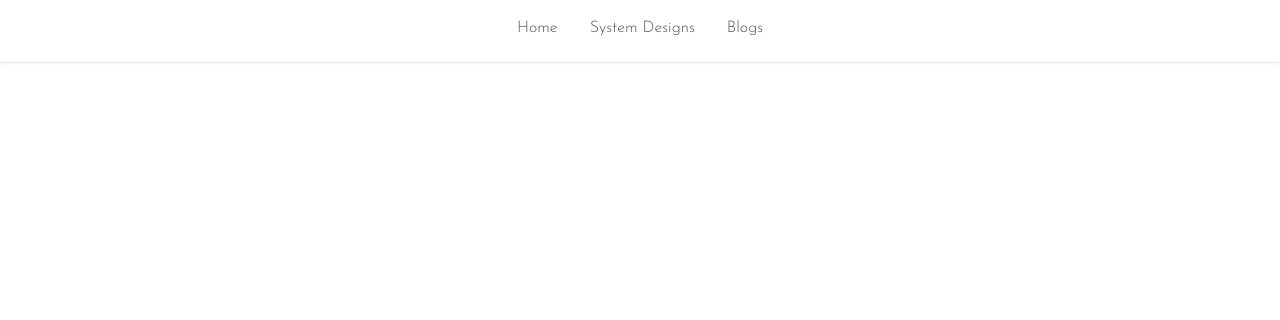
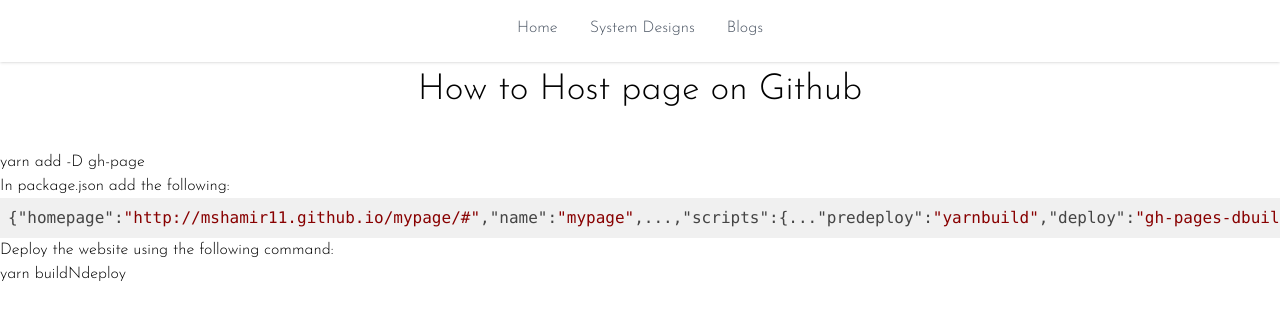
Before and after one commit to mshamir11/mypage, a React (Create React App) app: page /#/blogs/host-page-on-ghpage in a window 1280 px wide. Shown: the top 320 px of the page. Built offline with nearby package versions, Linux system fonts and the light colour scheme; a web font is replaced by a local one.

Commit message:
Add blog on how to host github
Fixes #5

```diff
--- a/package.json
+++ b/package.json
@@ -17,6 +17,7 @@
 		"react-responsive-carousel": "^3.2.23",
 		"react-router-dom": "^6.10.0",
 		"react-scripts": "^5.0.1",
+		"react-syntax-highlighter": "^15.5.0",
 		"typescript": "^4.4.2",
 		"web-vitals": "^2.1.0",
 		"yarn-audit-fix": "^9.3.10"
@@ -49,6 +50,7 @@
 		]
 	},
 	"devDependencies": {
+		"@types/react-syntax-highlighter": "^15.5.6",
 		"gh-pages": "^5.0.0",
 		"tailwindcss": "^3.3.1"
 	}
--- a/src/UrlRoutes.tsx
+++ b/src/UrlRoutes.tsx
@@ -2,12 +2,16 @@ import { Routes, Route } from "react-router-dom";
 import { Home } from "./pages/Home";
 import { CommunityRides } from "./pages/designs/CommunityRides";
 import { Designs } from "./pages/Designs";
+import { Blogs } from "./pages/Blogs";
+import { HostPageOnGithub } from "./pages/blogs/HostPageOnGithub";
 
 export const UrlRoutes = () => {
 	return (
 		<Routes>
 			<Route path="/" element={<Home />}></Route>
 			<Route path="/designs" element={<Designs />}></Route>
+			<Route path="/blogs" element={<Blogs />}></Route>
+			<Route path="/blogs/host-page-on-ghpage" element={<HostPageOnGithub />}></Route>
 			<Route path="/designs/community-rides" element={<CommunityRides />}></Route>
 		</Routes>
 	);
--- /dev/null
+++ b/src/pages/Blogs.tsx
@@ -0,0 +1,12 @@
+export const Blogs = () => {
+	return (
+		<div>
+			<h1 className="flex justify-center text-4xl">Placeholder for Blogs</h1>
+			<ul>
+				<li>
+					<a href="#/blogs/host-page-on-ghpage">How to host a page on Github</a>
+				</li>
+			</ul>
+		</div>
+	);
+};
--- /dev/null
+++ b/src/pages/blogs/HostPageOnGithub.tsx
@@ -0,0 +1,26 @@
+import SyntaxHighlighter from "react-syntax-highlighter";
+
+export const HostPageOnGithub = () => {
+	return (
+		<div>
+			<h1 className="flex justify-center text-4xl mb-10">How to Host page on Github</h1>
+			<div className="container">
+				<ol>
+					<li>yarn add -D gh-page</li>
+					In package.json add the following:
+					<li>
+						<SyntaxHighlighter language="json">
+							{
+								'{"homepage":"http://mshamir11.github.io/mypage/#","name":"mypage",...,"scripts":{..."predeploy":"yarnbuild","deploy":"gh-pages-dbuild","buildNdeploy":"react-scriptsbuild&&yarndeploy",...}}'
+							}
+						</SyntaxHighlighter>
+					</li>
+					<li>
+						Deploy the website using the following command:
+						<li>yarn buildNdeploy</li>
+					</li>
+				</ol>
+			</div>
+		</div>
+	);
+};
--- a/src/pages/designs/CommunityRides.tsx
+++ b/src/pages/designs/CommunityRides.tsx
@@ -4,6 +4,13 @@ import { ImageCarousel } from "../../components/ImageCarousel";
 export const CommunityRides = () => {
 	return (
 		<div>
+			<section id="hero">
+				<div className="container">
+
+				<h1>Community Rides</h1>
+				</div>
+
+			</section>
 			<h1 className="flex justify-center text-4xl">Placeholder for CommunityRides</h1>
 			<div className="">
 				<h2>Mocks</h2>
```
Also changed, not shown: 2 other files (tests, documents, lock files or other folders).
